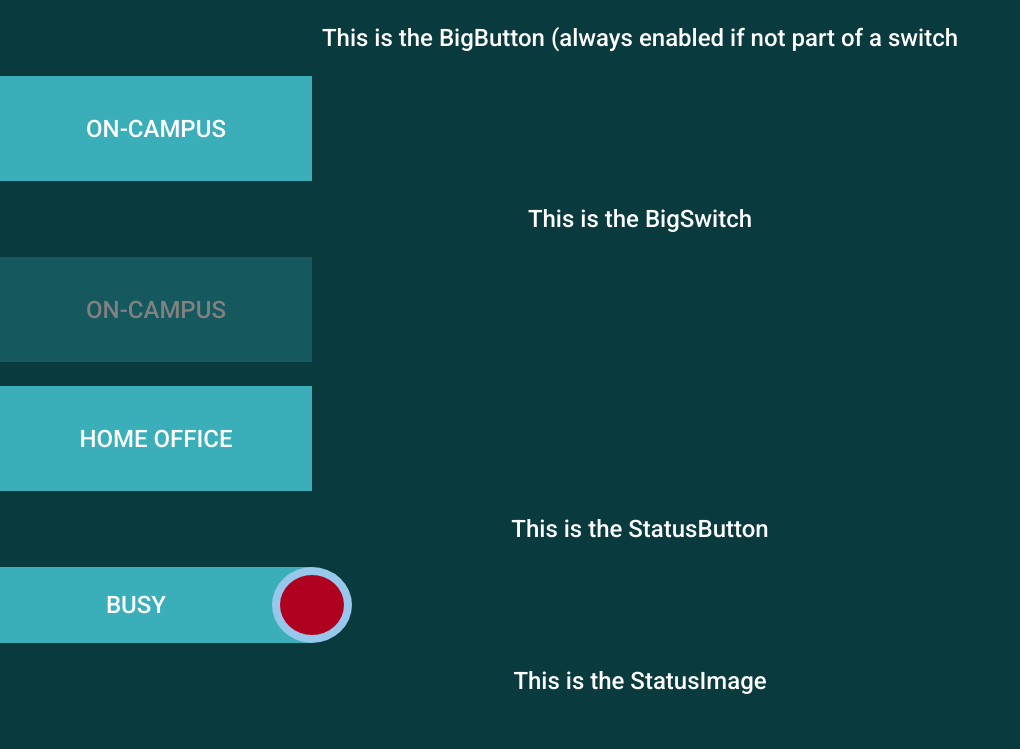
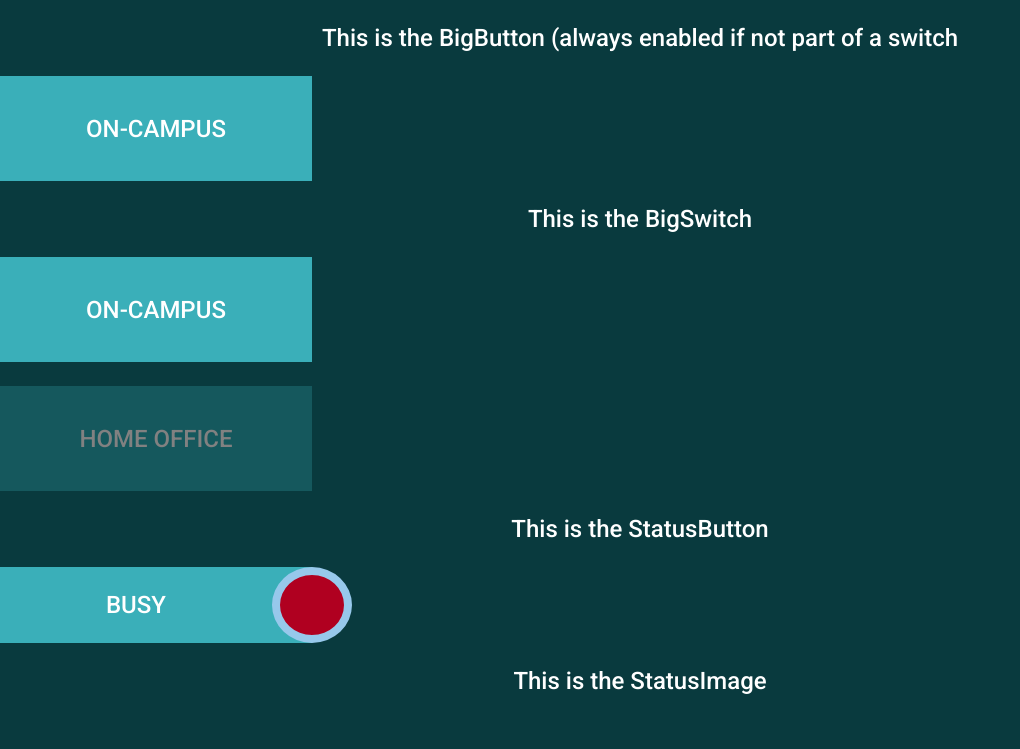
Before and after one commit to knutsanl/oblig2, a React (Create React App) app: page / in a window 1280 px wide. Shown: the top 749 px of the page, without its empty margins (0-1020 px from the left). Built offline with nearby package versions, Linux system fonts and the light colour scheme.

Commit message:
implemented big switch as controlled component

```diff
--- a/src/App.js
+++ b/src/App.js
@@ -81,7 +81,7 @@ class App extends Component {
         <BigButton text={this.state.myUser.place} />
 
         <p>This is the BigSwitch</p>
-        <BigSwitch config={config} checked={onCampus} />
+        <BigSwitch config={config} checked={onCampus} onChange={this.updateUserPlace} />
 
         <p>This is the StatusButton</p>
         <StatusButton available={available} />
@@ -97,6 +97,24 @@ class App extends Component {
       </div>
     );
   }
+
+  updateUserPlace = (onCampus) => {
+    const place = onCampus ? 'on-campus' : 'home-office';
+    this.setState((state) => {
+
+      let newUserList = [...this.state.users];
+      //myUser is always in pos[0] in the demo. However, in real app this will not be true.
+      newUserList[0].place = place;
+
+      return {
+        myUser: {
+          ...state.myUser,
+          place
+        },
+        users: newUserList
+      }
+    });
+  }
 }
 
 export default App;
--- a/src/components/big-switch/big-switch.jsx
+++ b/src/components/big-switch/big-switch.jsx
@@ -3,10 +3,6 @@ import React, { Component } from 'react';
 import BigButton from '../big-button/big-button';
 
 class BigSwitch extends Component {
-    constructor(props) {
-        super(props);
-        this.state = { checked: this.props.checked };
-    }
 
     handleOnClickFirstButton = (newValue) => {
         this.updatEnabled(newValue);
@@ -17,16 +13,16 @@ class BigSwitch extends Component {
     }
 
     updatEnabled(newValue){
-        this.setState({checked: newValue});
+        this.props.onChange(newValue);
     }
 
     render() {
-        const { config: { textWhenChecked, textWhenUnchecked } } = this.props;
+        const { checked, config: { textWhenChecked, textWhenUnchecked } } = this.props;
 
         return (
             <div className="BigSwitch">
-                <BigButton text={textWhenChecked} enabled={this.state.checked} onClick={this.handleOnClickFirstButton}/>
-                <BigButton text={textWhenUnchecked} enabled={!this.state.checked} onClick={this.handleOnClickSecondButton}/>
+                <BigButton text={textWhenChecked} enabled={checked} onClick={this.handleOnClickFirstButton}/>
+                <BigButton text={textWhenUnchecked} enabled={!checked} onClick={this.handleOnClickSecondButton}/>
             </div>
         );
     }
@@ -34,7 +30,8 @@ class BigSwitch extends Component {
 
 BigSwitch.defaultProps = {
     config: { textWhenChecked: 'on-campus', textWhenUnchecked: 'Home office' },
-    checked: true
+    checked: true,
+    onChange: ()=>{console.log('<BigSwitch> onChange')}
 };
 
 export default BigSwitch;
```
